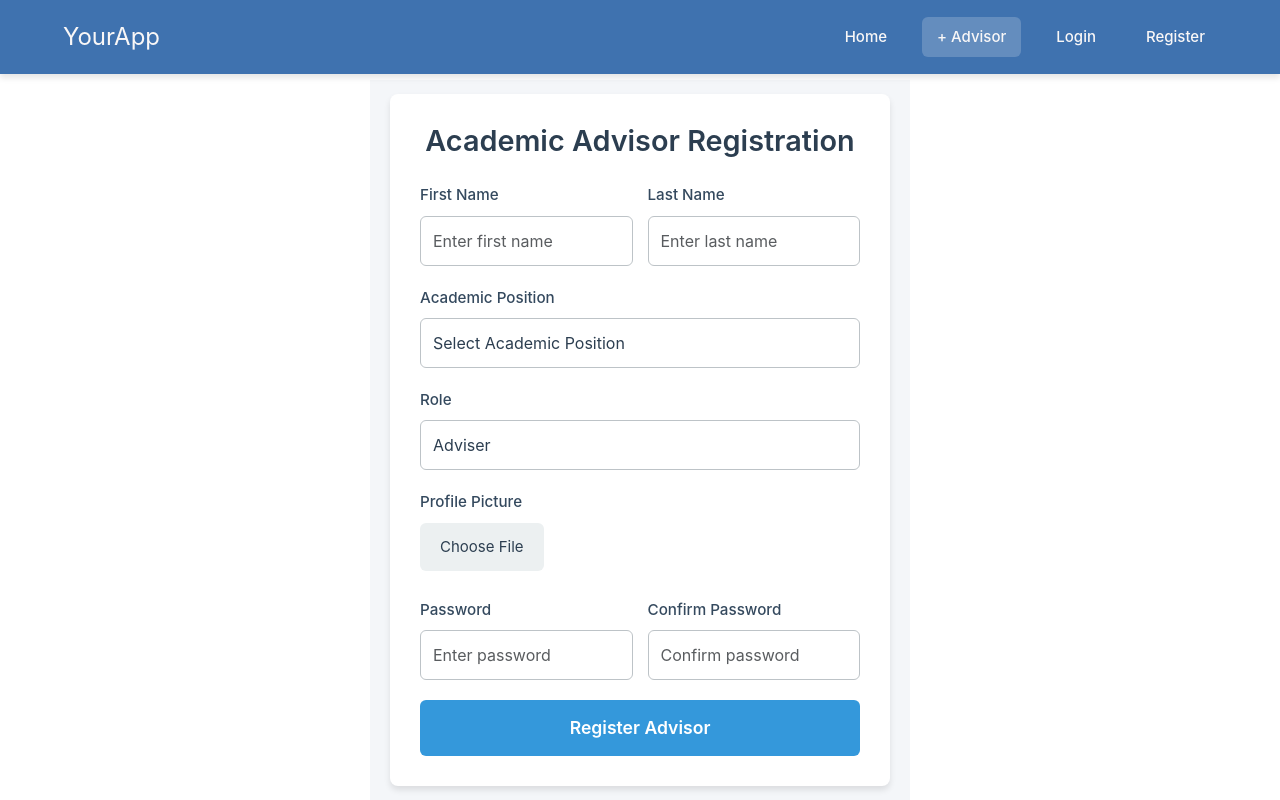
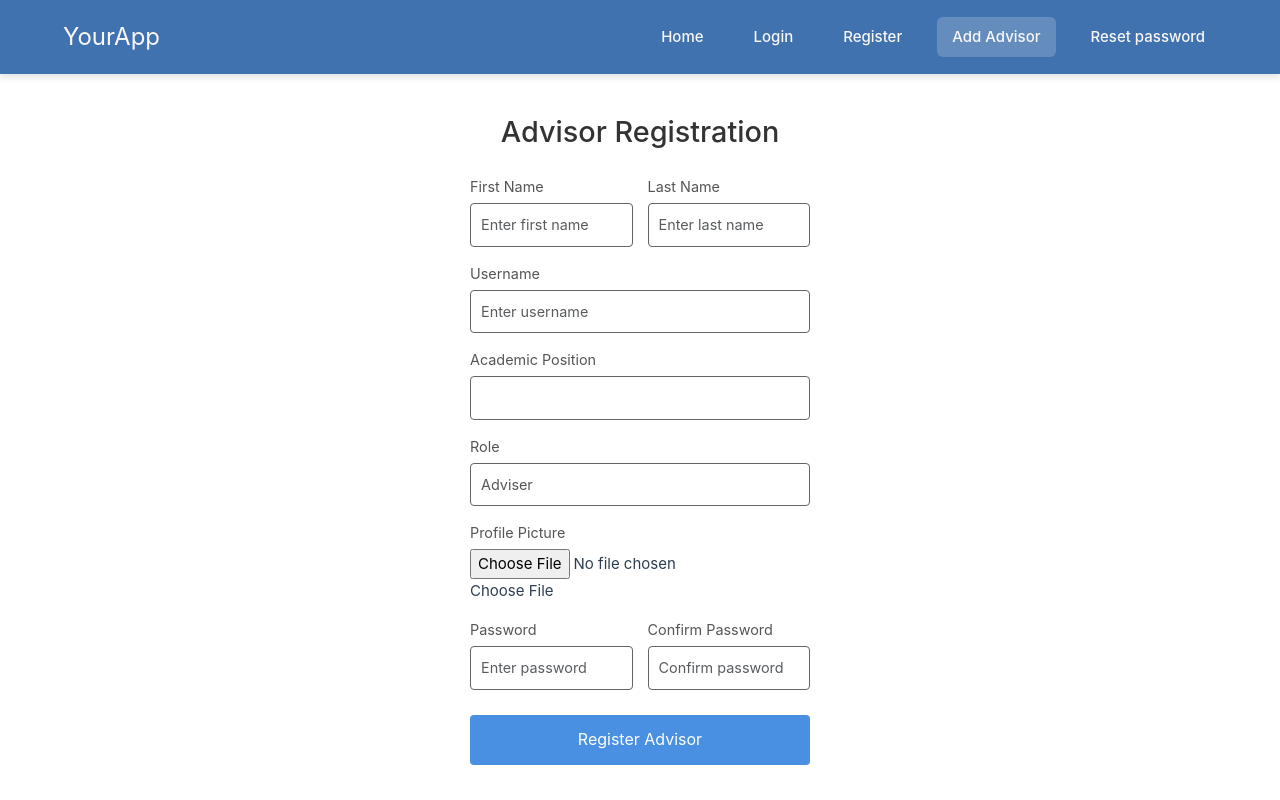
Before and after one commit to tyleeer/713-final-project, a Vue app in the folder frontend/: page /AdvisorReg in a window 1280 px wide. Built offline with nearby package versions, Linux system fonts and the light colour scheme.

Commit message:
try Studenlist and add advisorView , dev login , regis , make role

```diff
--- a/frontend/src/components/Navbar.vue
+++ b/frontend/src/components/Navbar.vue
@@ -8,10 +8,13 @@
       </RouterLink>
       <nav class="nav-links">
         <RouterLink to="/" class="nav-link">Home</RouterLink>
-        <RouterLink to="/advisorReg" class="nav-link">+ Advisor</RouterLink>
         <RouterLink to="/announcement" class="nav-link" v-if="isAuthenticated">Announcement</RouterLink>
+        <RouterLink to="/StudentList" class="nav-link" v-if="isAuthenticated">Student List</RouterLink>
+
         <RouterLink to="/login" class="nav-link" v-if="!isAuthenticated">Login</RouterLink>
         <RouterLink to="/register" class="nav-link" v-if="!isAuthenticated">Register</RouterLink>
+        <RouterLink to="/advisorReg" class="nav-link" v-if="!isAuthenticated">Add Advisor</RouterLink>
+        <RouterLink to="/reset-password" class="nav-link" v-if="!isAuthenticated">Reset password</RouterLink>
         <a href="#" class="nav-link" v-if="isAuthenticated" @click.prevent="logout">Logout</a>
       </nav>
     </div>
--- a/frontend/src/router/index.ts
+++ b/frontend/src/router/index.ts
@@ -59,6 +59,11 @@ const router = createRouter({
       name: 'AdvisorReg',
       component: () => import('../views/advisorRegView.vue'),
     },
+    {
+      path: '/StudentList',
+      name: 'StudentList',
+      component: () => import('../views/StudentList.vue'),
+    },
   ],
 });
 
--- a/frontend/src/views/AdvisorRegView.vue
+++ b/frontend/src/views/AdvisorRegView.vue
@@ -1,7 +1,7 @@
 <template>
   <div class="register-page">
     <div class="register-card">
-      <h1 class="register-title">Academic Advisor Registration</h1>
+      <h1 class="register-title">Advisor Registration</h1>
       <form @submit.prevent="registerAdvisor" class="register-form">
         <div class="form-row">
           <div class="form-group">
@@ -15,8 +15,14 @@
         </div>
 
         <div class="form-group">
+          <label for="studentId" class="form-label">Username</label> <!-- username = StudentId -->
+          <input v-model="studentId" type="text" class="form-control" id="studentId" placeholder="Enter username"
+            required />
+        </div>
+
+        <div class="form-group">
           <label for="academicPosition" class="form-label">Academic Position</label>
-          <select v-model="academicPosition" class="form-control" id="academicPosition" required>
+          <select v-model="academicPosition" class="form-control" id="department" required>
             <option value="">Select Academic Position</option>
             <option value="Lecturer">Lecturer</option>
             <option value="Assistant Professor">Assistant Professor</option>
@@ -64,9 +70,10 @@ import { http } from '@/utils';
 export default {
   data() {
     return {
+      studentId: '',
       firstName: '',
       lastName: '',
-      academicPosition: '',
+      department: '',
       profilePic: null,
       password: '',
       confirmPassword: '',
@@ -87,13 +94,13 @@ export default {
       }
 
       const formData = new FormData();
+      formData.append('studentId', this.studentId);
       formData.append('firstName', this.firstName);
       formData.append('lastName', this.lastName);
-      formData.append('academicPosition', this.academicPosition);
-      formData.append('role', this.role);
+      formData.append('department', this.department);
+      formData.append('role', this.role);  // ส่ง role ไปด้วย
       formData.append('profilePic', this.profilePic);
       formData.append('password', this.password);
-
       try {
         const response = await http.postForm('auth/register-advisor', formData);
         if (response.status === 201) {
@@ -108,37 +115,39 @@ export default {
 };
 </script>
 
+
 <style scoped>
 .register-page {
   display: flex;
   justify-content: center;
   align-items: center;
+  height: 100vh;
   margin: 0;
-  padding: 20px;
-  background-color: #f4f6f9;
+  padding: 0;
+  overflow: scroll;
+
 }
 
 .register-card {
   background-color: white;
   border-radius: 8px;
-  box-shadow: 0 4px 6px rgba(0, 0, 0, 0.1);
   padding: 30px;
   width: 100%;
-  max-width: 500px;
+  max-width: 400px;
+  margin: 0 auto;
 }
 
 .register-title {
   text-align: center;
-  color: #2c3e50;
+  color: #333;
   margin-bottom: 25px;
   font-size: 1.8rem;
-  font-weight: 600;
 }
 
 .register-form {
   display: flex;
   flex-direction: column;
-  gap: 20px;
+  gap: 15px;
 }
 
 .form-row {
@@ -148,99 +157,68 @@ export default {
 
 .form-group {
   flex: 1;
+
 }
 
 .form-label {
   display: block;
-  margin-bottom: 8px;
-  color: #34495e;
-  font-size: 0.95rem;
-  font-weight: 500;
+  margin-bottom: 5px;
+  color: #555;
+  font-size: 0.9rem;
 }
 
 .form-control {
   width: 100%;
-  padding: 12px;
-  border: 1px solid #bdc3c7;
-  border-radius: 6px;
-  font-size: 1rem;
-  color: #2c3e50;
-  transition: border-color 0.3s ease;
+  padding: 10px;
+  color: #555;
+  border: 1px solid #646464;
+  border-radius: 4px;
+  font-size: 0.9rem;
 }
 
 .form-control:focus {
   outline: none;
-  border-color: #3498db;
-  box-shadow: 0 0 0 2px rgba(52, 152, 219, 0.2);
-}
-
-.file-input-wrapper {
-  position: relative;
-  overflow: hidden;
-  display: inline-block;
-}
-
-.file-input {
-  position: absolute;
-  left: 0;
-  top: 0;
-  opacity: 0;
-  cursor: pointer;
-  width: 100%;
-  height: 100%;
-}
-
-.file-input-label {
-  display: inline-block;
-  padding: 12px 20px;
-  background-color: #ecf0f1;
-  color: #2c3e50;
-  border-radius: 6px;
-  cursor: pointer;
-  transition: background-color 0.3s ease;
-}
-
-.file-input-label:hover {
-  background-color: #dfe4e6;
-}
-
-.file-name {
-  margin-top: 10px;
-  font-size: 0.9rem;
-  color: #7f8c8d;
+  border-color: #4a90e2;
+  box-shadow: 0 0 0 2px rgba(74, 144, 226, 0.2);
 }
 
 .btn-register {
-  background-color: #3498db;
+  background-color: #4a90e2;
   color: white;
   border: none;
-  padding: 14px;
-  border-radius: 6px;
-  font-size: 1.1rem;
-  font-weight: 600;
+  padding: 12px;
+  border-radius: 4px;
+  font-size: 1rem;
   cursor: pointer;
+  margin-top: 10px;
   transition: background-color 0.3s ease;
 }
 
 .btn-register:hover {
-  background-color: #2980b9;
+  background-color: #357abd;
 }
 
 .error-message {
-  color: #e74c3c;
+  color: #d9534f;
   text-align: center;
-  margin-top: 15px;
-  font-size: 0.95rem;
+  margin-top: 10px;
+  font-size: 0.9rem;
 }
 
-@media (max-width: 600px) {
+
+.file-name {
+  font-size: 0.9rem;
+  color: #333;
+}
+
+@media (max-width: 480px) {
   .form-row {
     flex-direction: column;
-    gap: 20px;
+    gap: 10px;
   }
 
   .register-card {
-    width: 100%;
+    width: 90%;
     padding: 20px;
   }
 }
--- a/frontend/src/views/LoginView.vue
+++ b/frontend/src/views/LoginView.vue
@@ -67,7 +67,6 @@ export default {
   display: flex;
   justify-content: center;
   align-items: center;
-  background-color: #F9F7F7;
   padding: 20px;
 }
 
@@ -76,7 +75,6 @@ export default {
 }
 
 .login-container {
-  background-color: #F9F7F7;
   display: flex;
   justify-content: center;
   align-items: center;
--- a/frontend/src/views/RegisterView.vue
+++ b/frontend/src/views/RegisterView.vue
@@ -17,8 +17,8 @@
         </div>
 
         <div class="form-group">
-          <label for="studentId" class="form-label">Student ID</label>
-          <input v-model="studentId" type="text" class="form-control" id="studentId" placeholder="Enter student ID"
+          <label for="studentId" class="form-label">Username</label>
+          <input v-model="studentId" type="text" class="form-control" id="studentId" placeholder="Enter Username"
             required />
         </div>
 
@@ -112,12 +112,12 @@ export default {
 };
 </script>
 
-
 <style scoped>
 .register-page {
   display: flex;
   justify-content: center;
   align-items: center;
+  height: 100vh;
   margin: 0;
   padding: 0;
   overflow: hidden;
@@ -164,6 +164,7 @@ export default {
 .form-control {
   width: 100%;
   padding: 10px;
+  color: #555;
   border: 1px solid #ddd;
   border-radius: 4px;
   font-size: 0.9rem;
--- a/frontend/src/views/ResetPasswordView.vue
+++ b/frontend/src/views/ResetPasswordView.vue
@@ -5,7 +5,7 @@
       <form @submit.prevent="resetPassword">
         <!-- Student ID -->
         <div class="form-group">
-          <label for="studentId" class="form-label">Student ID</label>
+          <label for="studentId" class="form-label">Username</label>
           <input v-model="studentId" type="text" class="form-control" id="studentId" placeholder="Enter your student ID"
             required />
         </div>
@@ -105,6 +105,7 @@ export default {
 /* สไตล์สำหรับฟอร์ม */
 .form-group {
   margin-bottom: 20px;
+  text-align: left;
 }
 
 .form-label {
@@ -119,6 +120,7 @@ export default {
   border: 1px solid #3F72AF;
   width: 100%;
   font-size: 1rem;
+
 }
 
 .form-control:focus {
--- /dev/null
+++ b/frontend/src/views/StudentList.vue
@@ -0,0 +1,89 @@
+<template>
+  <div class="student-list-container">
+    <h1 class="title">Student List</h1>
+    <table class="student-table">
+      <thead>
+        <tr>
+          <th>Name</th>
+          <th>Last Name</th>
+          <th>Student ID</th>
+          <th>Department</th>
+          <th>Advisor</th>
+        </tr>
+      </thead>
+      <tbody>
+        <tr v-for="student in students" :key="student.studentId">
+          <td>{{ student.firstName }}</td>
+          <td>{{ student.lastName }}</td>
+          <td>{{ student.studentId }}</td>
+          <td>{{ student.department }}</td>
+          <td>{{ student.advisor }}</td>
+        </tr>
+      </tbody>
+    </table>
+  </div>
+</template>
+
+<script>
+export default {
+  data() {
+    return {
+      students: []
+    };
+  },
+  mounted() {
+    this.fetchStudents();
+  },
+  methods: {
+    async fetchStudents() {
+      try {
+        const response = await fetch('/api/students');
+        this.students = await response.json();
+      } catch (error) {
+        console.error('Error fetching students:', error);
+      }
+    }
+  }
+};
+</script>
+
+<style scoped>
+.student-list-container {
+  max-width: 900px;
+  margin: 0 auto;
+  padding: 20px;
+  font-family: 'Arial', sans-serif;
+}
+
+.title {
+  text-align: center;
+  color: #4CAF50; /* โทนสีหลักที่ใช้ในหน้า login */
+  margin-bottom: 20px;
+}
+
+.student-table {
+  width: 100%;
+  border-collapse: collapse;
+  margin-top: 20px;
+  background-color: #f9f9f9;
+}
+
+.student-table th, .student-table td {
+  padding: 12px;
+  text-align: left;
+  border-bottom: 1px solid #ddd;
+}
+
+.student-table th {
+  background-color: #4CAF50; /* สีเดียวกับ title */
+  color: white;
+}
+
+.student-table tr:hover {
+  background-color: #f1f1f1; /* ให้มีการเปลี่ยนสีพื้นหลังเมื่อชี้ */
+}
+
+.student-table td {
+  color: #333;
+}
+</style>
```
